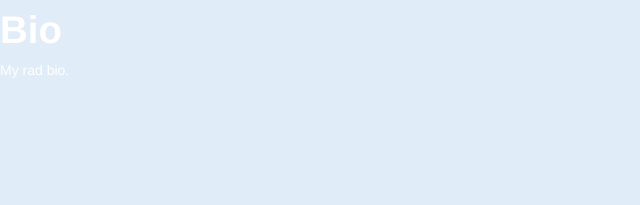
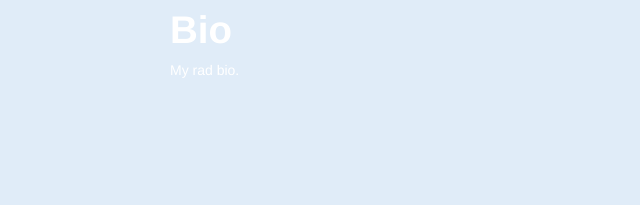
Before and after one commit to WanderWonder/wanderwonder.github.com, a Jekyll site: the page built from bio.html, in a window 1280 px wide. Shown: the top 205 px of the page, without its empty margins (0-640 px from the left). Built offline with Jekyll 4.4.1, drawn with Linux system fonts in a browser that asks for light colours.

Commit message:
indentation and small fixes

```diff
--- a/_layouts/default.html
+++ b/_layouts/default.html
@@ -11,8 +11,9 @@
 	</head>
 
 	<body>
-		{{content}}
-
+    <div class="container">
+      {{content}}
+    </div>
 	</body>
 
 </html>
--- a/bio.html
+++ b/bio.html
@@ -2,12 +2,8 @@
 layout: default
 ---
 
-	<body>
-		<h1>Bio</h1>
+<h1>Bio</h1>
 
-		<p>
-			My rad bio.
-		</p>
-		</ul>
-
-	</body>
+<p>
+	My rad bio.
+</p>
--- a/index.html
+++ b/index.html
@@ -1,7 +1,6 @@
 ---
 layout: default
 ---
-
 
 <div class="container">
 <div class="header">
--- a/style.css
+++ b/style.css
@@ -6,11 +6,12 @@
 .header {
 		font-family: "adele";
 }
+
 .resume {
 	color: white;
 	font-family: "adobegaramondpro";
+}
 
-	}
 .listspaced li{
 	font-family: "times new roman"; line-height: 40px;
 }
```
Lines whose indentation alone changed are shown as unchanged.
